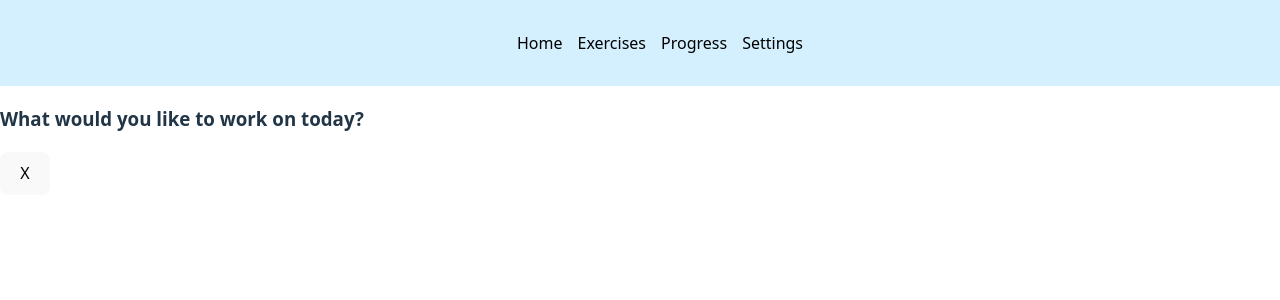
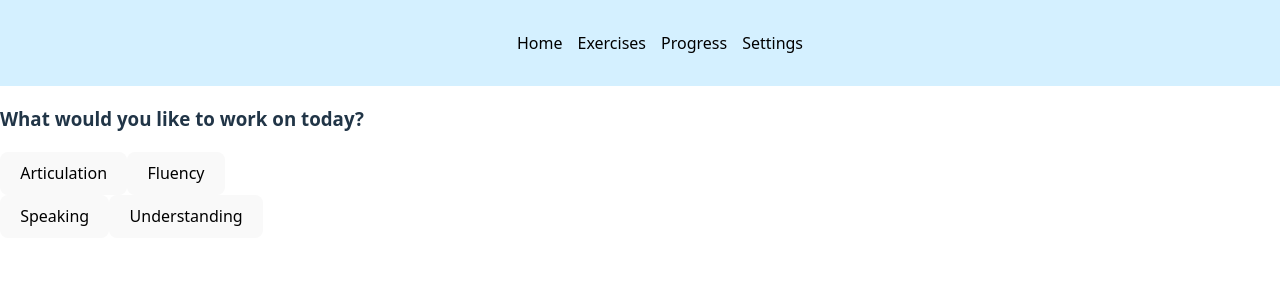
Before and after one commit to SecretariatV/Spoko, a React (Vite) app: page /exercises in a window 1280 px wide. Shown: the top 300 px of the page. Built offline with nearby package versions, Linux system fonts and the light colour scheme.

Commit message:
working on exercises

```diff
--- a/src/pages/Exercises.jsx
+++ b/src/pages/Exercises.jsx
@@ -3,7 +3,14 @@ import React from "react";
 function Exercises() {
   return <>
     <h3>What would you like to work on today?</h3>
-    <button className="square">X</button>
+    <div className="board-row">
+        <button className="square">Articulation</button>
+        <button className="square">Fluency</button>
+      </div>
+      <div className="board-row">
+        <button className="square">Speaking</button>
+        <button className="square">Understanding</button>
+      </div>
     </>;
 }
 
--- a/src/pages/Progress.jsx
+++ b/src/pages/Progress.jsx
@@ -7,7 +7,6 @@ function Progress() {
   const [dailyAccuracy, setDailyAccuracy] = useState(0);
   const [weeklyAccuracy, setWeeklyAccuracy] = useState(0);
 
-  // temporary until exercises are implemented
   const increaseAccuracy = () => {
     setDailyAccuracy((prev) => (prev >= 100 ? 100 : prev + 5));
     setWeeklyAccuracy((prev) => (prev >= 100 ? 100 : prev + 3));
@@ -17,6 +16,7 @@ function Progress() {
     setProgress((prev) => (prev >= 100 ? 100 : prev + 20));
   };
 
+  // buttons are temporary until exercises are implemented
   return (
     <div style={{ textAlign: "center", padding: "20px" }}>
       <h1>Daily Progress</h1>
```
Also changed, not shown: 2 other files (tests, documents, lock files or other folders).
